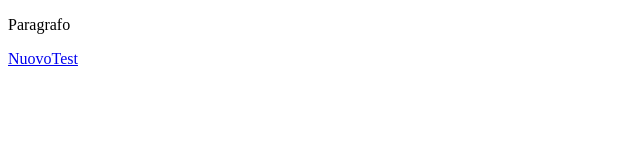
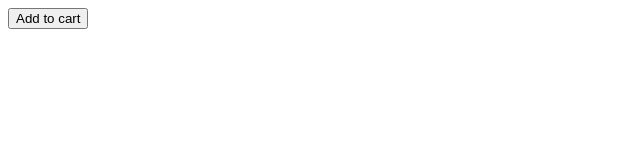
Before and after one commit to federicasantoro93/JS-21-10-2021, a plain HTML site: page index.html in a window 1280 px wide. Shown: the whole page, without its empty margins (0-640 px from the left). Drawn offline with Linux system fonts and the light colour scheme.

Commit message:
button on html e script

```diff
--- a/index.html
+++ b/index.html
@@ -4,14 +4,16 @@
     <meta charset="UTF-8">
     <meta http-equiv="X-UA-Compatible" content="IE=edge">
     <meta name="viewport" content="width=device-width, initial-scale=1.0">
-    <script src="appunti.js"></script>
+    <!--<script src="appunti.js"></script>-->
+    <script src="app.js"></script>
     <title>Document</title>
 </head>
 <body>
     <!-- aggiungo una funzione collegata al link-->
   <!--  <a class="sa" href="javascript:pippo('Ignazio', 'Stagnitta');">Test</a> -->
-    <p>Paragrafo</p>
+    <!--<p>Paragrafo</p>-->
     <!-- aggiungo un'altra funzione collegata al link-->
-    <a class="sa" href="javascript:pippo('Francesca', 'Girgianti');">NuovoTest</a>
+    <!--<a class="sa" href="javascript:pippo('Francesca', 'Girgianti');">NuovoTest</a>-->
+    <button onclick="memorize(list,inputPrompt)">Add to cart</button>
 </body>
 </html>
```
